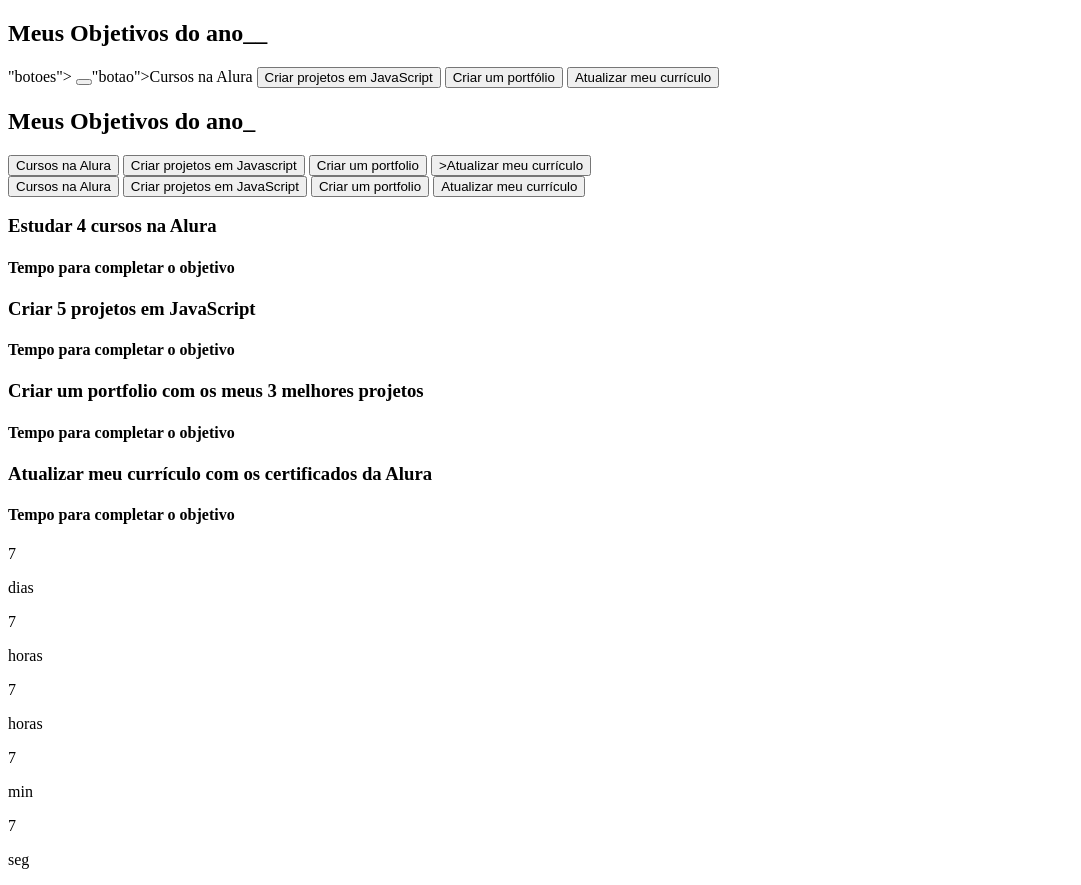
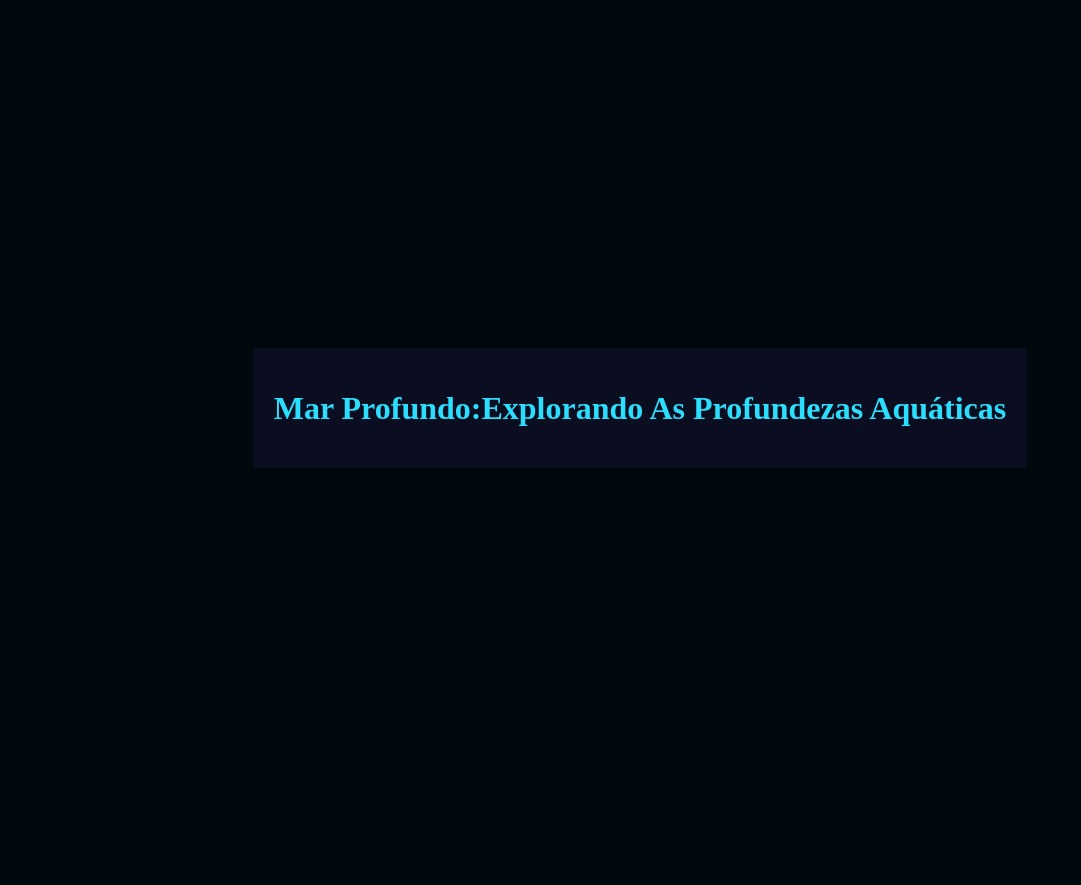
Before and after one commit to pumpumie/projeto-html, a plain HTML site: page index.html in a window 1280 px wide. Shown: the whole page, without its empty margins (0-1081 px from the left). After the commit the page ends 816 px from the top, so only its background shows below. Drawn offline with Linux system fonts and the light colour scheme.

Commit message:
Add files via upload

```diff
--- a/index.html
+++ b/index.html
@@ -1,110 +1,20 @@
 <!DOCTYPE html>
-<html lang="pt-br">
-<head>
-  <meta charset="UTF-8">
-  <meta name="viewport" content="width=device-width, initial-scale=1.0">
-  <title>Meus objetivos do ano</title>
-  <link rel="stylesheet" href="style.css">
-</head>
-<body>
-
-</body>
-</html>
-<!-- código omitido -->
-<body>
-    <section class="conteudo-principal"></section>
-</body>
-</html>
-<body>
-    <section class="conteudo-principal">
-      <h2 class="titulo-principal">Meus Objetivos do ano_<span>_</span></h2>
-      <div class="conteudo">
-      <div class="abas-textos"></div>"botoes">
-        <button class="aba-conteudo"></button>"botao">Cursos na Alura</button>
-        <button class="botao">Criar projetos em JavaScript</button>
-        <button class="botao">Criar um portfólio</button>
-        <button class="botao">Atualizar meu currículo</button>
-      </div>
-    </section>
-  </body>
-  </html>
-  <!DOCTYPE html>
-  <html lang="pt-br">
-  <head>
-    <meta charset="UTF-8">
-    <meta name="viewport" content="width=device-width, initial-scale=1.0">
-    <title>Meus objetivos do ano</title>
-      <link rel="stylesheet" href="style.css">
-  </head>
-  <!DOCTYPE html>
 <html lang="pt-br">
 <head>
     <meta charset="UTF-8">
     <meta name="viewport" content="width=device-width, initial-scale=1.0">
-    <title>Meus objetivos do ano</title>
     <link rel="stylesheet" href="style.css">
+    <title>Você decide o futuro da IA</title>
 </head>
 <body>
-  <section class="conteudo-principal">
-      <h2 class="titulo-principal">Meus Objetivos do ano<span>_</span></h2>
-      <div class="botoes">
-          <button class="botao ativo">Cursos na Alura</button>
-          <button class="botao">Criar projetos em Javascript</button>
-          <button class="botao">Criar um portfolio</button>
-          <button class="botao"</button>>Atualizar meu currículo</button>
-      </div>
-  </section>
-  <script src="main.js"></script>
+    <div class="caixa-principal">
+        <h1>Mar Profundo:Explorando As Profundezas Aquáticas</h1>
+        <div class="caixa-perguntas"></div>
+        <div class="caixa-alternativas"></div>
+        <div class="caixa-resultado"></div>
+            <p class="texto-resultado"></p>
+        </div>
+    </div>
+    <script src="script.js"></script>
 </body>
 </html>
-</section>
-<script src="main.js"></script>
-</body>
-</html>
-<div class="conteudo">
-  <div class="botoes">
-      <button class="botao ativo">Cursos na Alura</button>
-      <button class="botao">Criar projetos em JavaScript</button>
-      <button class="botao">Criar um portfolio</button>
-      <button class="botao">Atualizar meu currículo</button>
-  </div>
-  <div class="abas-textos">
-      <div class="aba-conteudo ativo">
-          <h3 class="aba-conteudo-titulo-principal">Estudar 4 cursos na Alura</h3>
-          <h4 class="aba-conteudo-titulo-secundario">Tempo para completar o objetivo</h4>
-          <div class="contador"></div>
-      </div>
-      <div class="aba-conteudo ativo">
-          <h3 class="aba-conteudo-titulo-principal">Criar 5 projetos em JavaScript</h3>
-          <h4 class="aba-conteudo-titulo-secundario">Tempo para completar o objetivo</h4>
-      </div>
-      <div class="aba-conteudo ativo">
-          <h3 class="aba-conteudo-titulo-principal">Criar um portfolio com os meus 3 melhores projetos</h3>
-          <h4 class="aba-conteudo-titulo-secundario">Tempo para completar o objetivo</h4>
-      </div>
-      <div class="aba-conteudo ativo">
-          <h3 class="aba-conteudo-titulo-principal">Atualizar meu currículo com os certificados da Alura</h3>
-          <h4 class="aba-conteudo-titulo-secundario">Tempo para completar o objetivo</h4>
-      </div>
-  </div>
-</div>
-<div class="contador-digito">
-  <p class="contador-digito-numero" id="dias0">7</p>
-  <p class="contador-digito-texto">dias</p>
-</div>
-<div class="contador-digito">
-   <p class="contador-digito-numero" id="min0">7</p>
-   <p class="contador-digito-texto">horas</p>
-</div>
-<div class="contador-digito">
-   <p class="contador-digito-numero" id="horas0">7</p>
-   <p class="contador-digito-texto">horas</p>
-</div>
-<div class="contador-digito">
-    <p class="contador-digito-numero" id="min0">7</p>
-    <p class="contador-digito-texto">min</p>
-</div>
-<div class="contador-digito">
-    <p class="contador-digito-numero" id="seg0">7</p>
-    <p class="contador-digito-texto">seg</p>
-</div>
--- /dev/null
+++ b/style.css
@@ -0,0 +1,45 @@
+:root {
+    --cor-fundo: #01080E;
+    --cor-principal: #0B0D20 ;
+    --cor-secundaria: #212333;
+    --cor-destaque: #2BDEFD;
+    --cor-texto: #D7F9FF;
+
+}
+
+  body {
+    background-color: var(--cor-fundo);
+    color: var(--cor-texto);
+    display: flex;
+    justify-content: center;
+    align-items: center;
+    min-height: 100vh;
+  }
+
+  .caixa-principal{
+    background-color: var(--cor-principal);
+    width: 90;
+    max-width: 600%px;
+    text-align: center;
+    padding: 20px;
+
+}
+
+h1{
+    color: var(--cor-destaque);
+   }
+
+
+button {
+    background-color: var(--cor-principal);
+    color: var(--cor-destaque);
+    border: none;
+    border-radius: 15px;
+    padding: 15px;
+    transition: background-color 0.3s;
+}
+
+button:hover {
+    background-color: var(--cor-destaque);
+    color: var(--cor-secundaria);
+}
```
Also changed, not shown: ocean html.js (added, +92 -0 lines).
